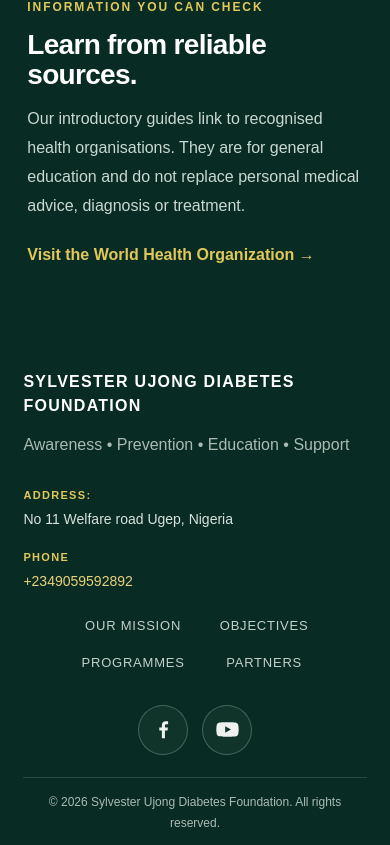
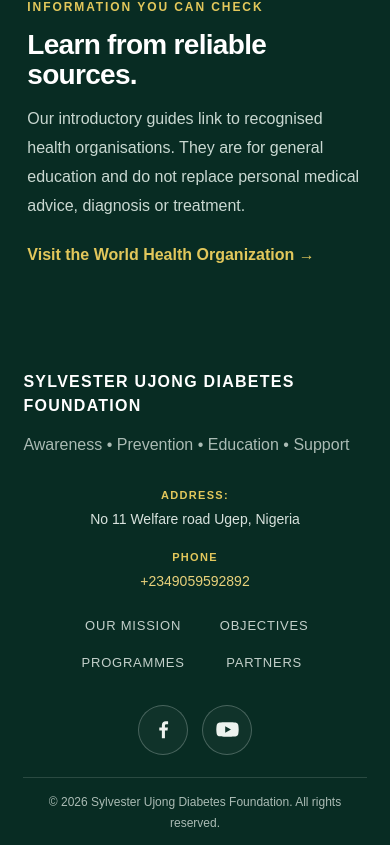
Before and after one commit to AkongShadrach/SUDF-website, a Next.js app: page /education in a window 390 px wide. Shown: the part 3686-4531 px from the top of the page. Built offline with nearby package versions, Linux system fonts and the light colour scheme.

Commit message:
Centre align footer contact details on mobile

```diff
--- a/app/globals.css
+++ b/app/globals.css
@@ -2482,3 +2482,14 @@ body:has(main > .footer) {
     white-space: normal;
   }
 }
+
+/* Centre-align SUDF address and phone on mobile */
+@media (max-width: 760px) {
+  .footer-contact {
+    justify-items: center;
+    text-align: center;
+  }
+  .footer-contact p {
+    text-align: center;
+  }
+}
```
